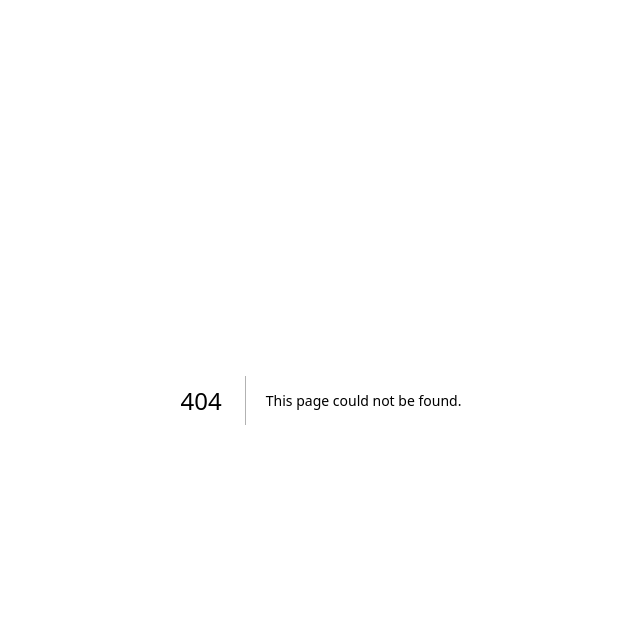
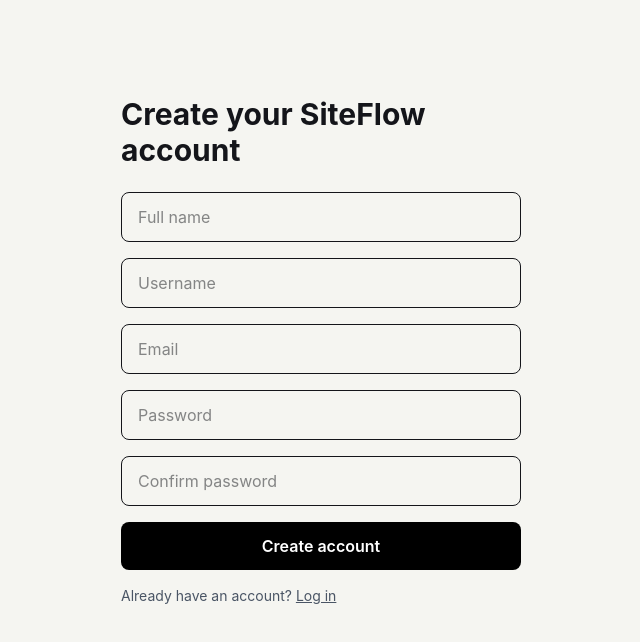
Before and after one commit to sifathassan010-max/siteflow, a Next.js app: page /register in a window 1280 px wide. Before the commit this address had no page. Shown: the top 642 px of the page, without its empty margins (319-959 px from the left). Built offline with nearby package versions, Linux system fonts and the light colour scheme; no server answers.

Commit message:
Create page.tsx

```diff
--- /dev/null
+++ b/src/app/register/page.tsx
@@ -0,0 +1,123 @@
+'use client'
+
+import { useState } from 'react'
+import { useRouter } from 'next/navigation'
+import { createClient } from '@/lib/supabase/client'
+
+export default function RegisterPage() {
+  const router = useRouter()
+  const supabase = createClient()
+  const [fullName, setFullName] = useState('')
+  const [username, setUsername] = useState('')
+  const [email, setEmail] = useState('')
+  const [password, setPassword] = useState('')
+  const [confirmPassword, setConfirmPassword] = useState('')
+  const [error, setError] = useState('')
+  const [loading, setLoading] = useState(false)
+  const [done, setDone] = useState(false)
+
+  const handleSubmit = async (e: React.FormEvent) => {
+    e.preventDefault()
+    setError('')
+
+    if (password !== confirmPassword) {
+      setError("Passwords don't match")
+      return
+    }
+    if (password.length < 8) {
+      setError('Password must be at least 8 characters')
+      return
+    }
+    if (!/^[a-zA-Z0-9_]{3,20}$/.test(username)) {
+      setError('Username must be 3-20 characters, letters/numbers/underscore only')
+      return
+    }
+
+    setLoading(true)
+
+    // check username isn't taken before we even try signup
+    const { data: existing } = await supabase
+      .from('profiles')
+      .select('username')
+      .eq('username', username)
+      .maybeSingle()
+
+    if (existing) {
+      setError('That username is already taken')
+      setLoading(false)
+      return
+    }
+
+    const { error: signUpError } = await supabase.auth.signUp({
+      email,
+      password,
+      options: {
+        data: { username, full_name: fullName },
+        emailRedirectTo: `${window.location.origin}/auth/confirm`,
+      },
+    })
+
+    setLoading(false)
+
+    if (signUpError) {
+      setError(signUpError.message)
+      return
+    }
+
+    setDone(true)
+  }
+
+  if (done) {
+    return (
+      <div className="max-w-md mx-auto mt-24 px-6">
+        <h1 className="text-3xl font-bold mb-3">Check your email</h1>
+        <p className="text-gray-600">
+          We sent a confirmation link to {email}. Click it to activate your account, then log in.
+        </p>
+      </div>
+    )
+  }
+
+  return (
+    <div className="max-w-md mx-auto mt-24 px-6">
+      <h1 className="text-3xl font-bold mb-6">Create your SiteFlow account</h1>
+      <form onSubmit={handleSubmit} className="space-y-4">
+        <input
+          type="text" placeholder="Full name" value={fullName}
+          onChange={(e) => setFullName(e.target.value)} required
+          className="w-full border rounded-lg px-4 py-3"
+        />
+        <input
+          type="text" placeholder="Username" value={username}
+          onChange={(e) => setUsername(e.target.value)} required
+          className="w-full border rounded-lg px-4 py-3"
+        />
+        <input
+          type="email" placeholder="Email" value={email}
+          onChange={(e) => setEmail(e.target.value)} required
+          className="w-full border rounded-lg px-4 py-3"
+        />
+        <input
+          type="password" placeholder="Password" value={password}
+          onChange={(e) => setPassword(e.target.value)} required
+          className="w-full border rounded-lg px-4 py-3"
+        />
+        <input
+          type="password" placeholder="Confirm password" value={confirmPassword}
+          onChange={(e) => setConfirmPassword(e.target.value)} required
+          className="w-full border rounded-lg px-4 py-3"
+        />
+        {error && <p className="text-red-600 text-sm">{error}</p>}
+        <button
+          type="submit" disabled={loading}
+          className="w-full bg-black text-white rounded-lg px-4 py-3 font-semibold disabled:opacity-50"
+        >
+          {loading ? 'Creating account...' : 'Create account'}
+        </button>
+      </form>
+      <p className="mt-4 text-sm text-gray-600">
+        Already have an account? <a href="/login" className="underline">Log in</a>
+      </p>
+    </div>
+  )
+}
```
